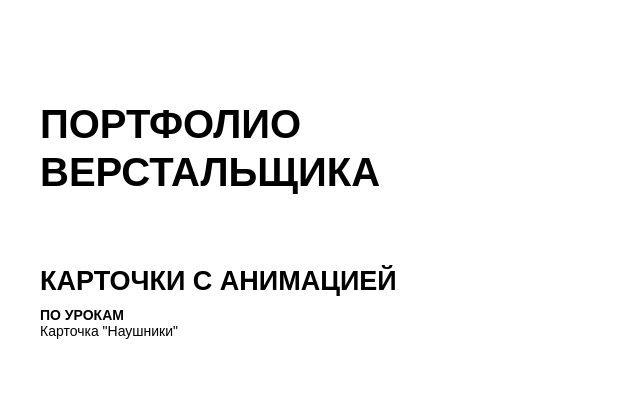
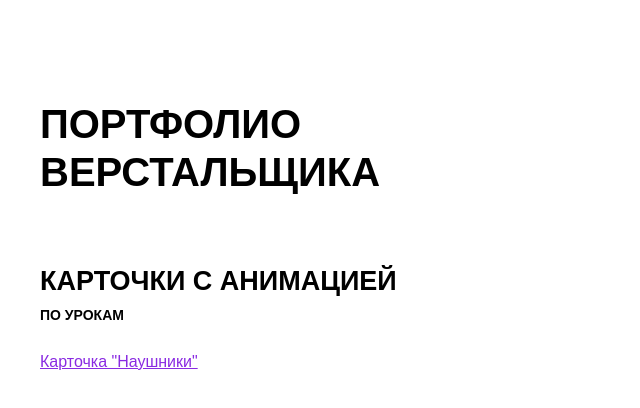
Before and after one commit to milyova/milyova.github.io, a plain HTML site: page index.html in a window 1280 px wide. Shown: the whole page, without its empty margins (0-640 px from the left). Drawn offline with Linux system fonts and the light colour scheme.

Commit message:
Стилизация ссылок

```diff
--- a/css/main.css
+++ b/css/main.css
@@ -11,9 +11,8 @@
 /* BASE & DEFAULT ______________________________________________________ */
 body {
     font-family: '', sans-serif;
-    font-size: 14px;
+    font-size: 16px;
     font-weight: 400;
-    color: #000;
 }
 .container {
     max-width: 1200px;
@@ -21,7 +20,10 @@ body {
     padding: 0 30px;
     margin: 0 auto;
 }
-
+a {
+    color: blueviolet;
+    text-decoration: underline;
+}
 
 /* HEADER ______________________________________________________ */
 /* // HEADER ______________________________________________________ */
@@ -48,5 +50,6 @@ body {
     text-transform: uppercase;
     font-size: 14px;
     font-weight: 700;
+    margin-bottom: 30px;
 }
 /* // SECTION HERO ______________________________________________________ */
```
